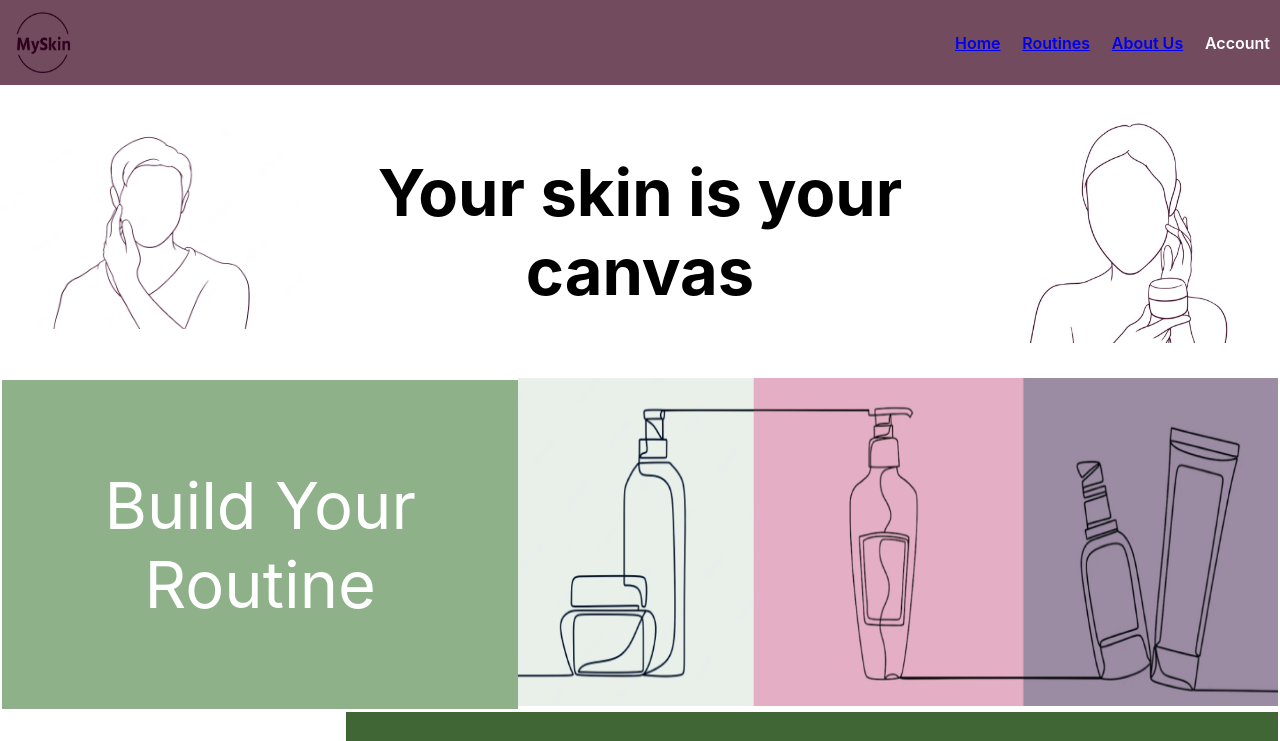
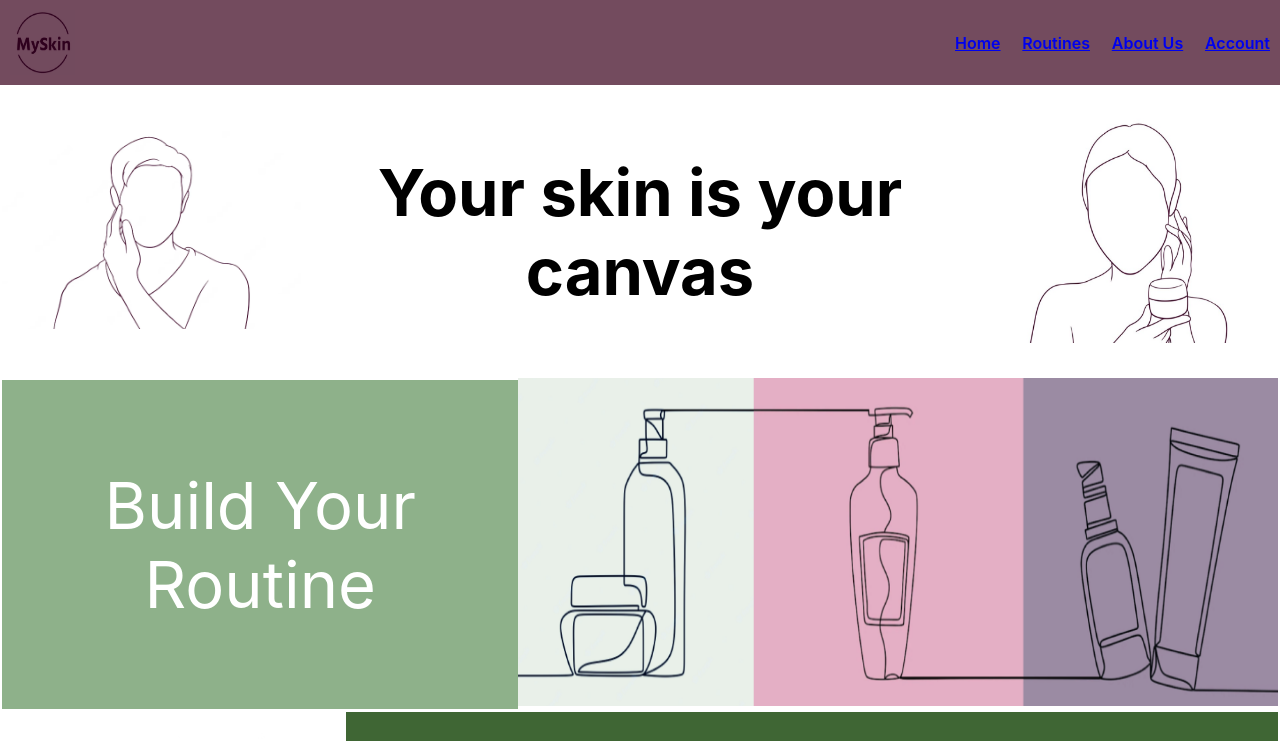
Before and after one commit to samihasher/Samiha-Sher-FS1010, a React (Create React App) app: page / in a window 1280 px wide. Shown: the top 741 px of the page. Built offline with nearby package versions, Linux system fonts and the light colour scheme.

Commit message:
Updated hover on navbar

```diff
--- a/src/App.js
+++ b/src/App.js
@@ -6,14 +6,15 @@ import {
   BrowserRouter as Router,
   Route,
   Routes,
+  Switch
 } from 'react-router-dom';
 import AboutUs from './Pages/AboutUs';
 import Home from './Pages/Home';
 import Routines from './Pages/Routines';
+import Account from './Pages/Account';
 
 
 function App() {
-  const [numBlankCards, setNumBlankCards] = useState(0);
   return (
     <Router>
 
@@ -28,6 +29,7 @@ function App() {
 
         <Route path="/about" element = {<AboutUs/>}/>
         <Route path="/routines" element = {<Routines/>}/>
+        <Route path="/account" element = {<Account/>}/>
       </Routes>
 
       <Footer />
--- a/src/Components/NavBar.jsx
+++ b/src/Components/NavBar.jsx
@@ -1,31 +1,35 @@
 import React from 'react';
 import './NavBar.css';
-import {
-  Link
-} from 'react-router-dom';
-
-
+import { NavLink } from 'react-router-dom';
 
 const Navbar = () => {
   return (
-
     <section id="navbar-section">
       <img src="images/myskinlogo.jpg" alt="myskin logo" width="65" height="65" />
 
       <ul id="nav-list">
-      <li>
-          <Link to="/"> Home </Link>
+        <li>
+          <NavLink to="/" exact activeClassName="active">
+            Home
+          </NavLink>
         </li>
         <li>
-        <Link to="/routines"> Routines </Link>
+          <NavLink to="/routines" activeClassName="active">
+            Routines
+          </NavLink>
         </li>
         <li>
-          <Link to="/about">About Us</Link>
+          <NavLink to="/about" activeClassName="active">
+            About Us
+          </NavLink>
         </li>
-        <li>Account</li>
+        <li>
+          <NavLink to="/account" activeClassName="active">
+            Account
+          </NavLink>
+        </li>
       </ul>
     </section>
-
   );
 };
 
```
